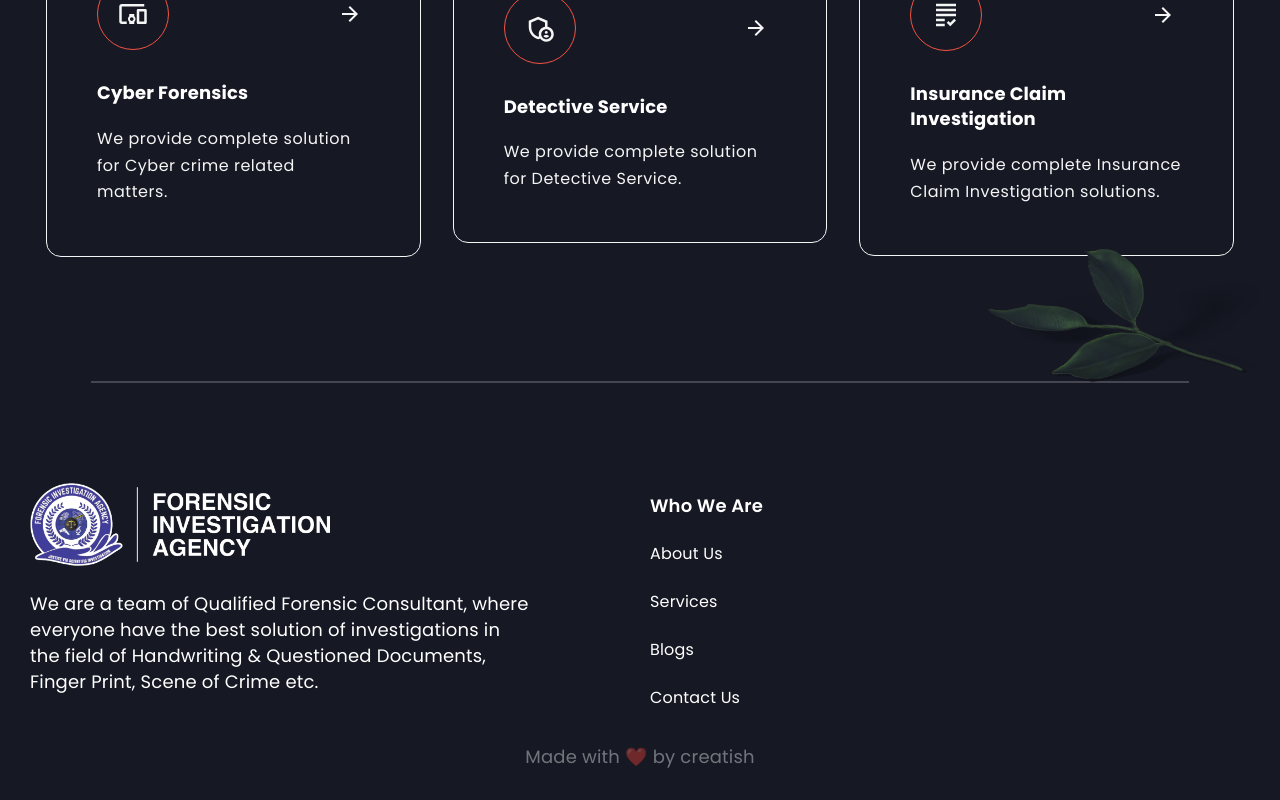
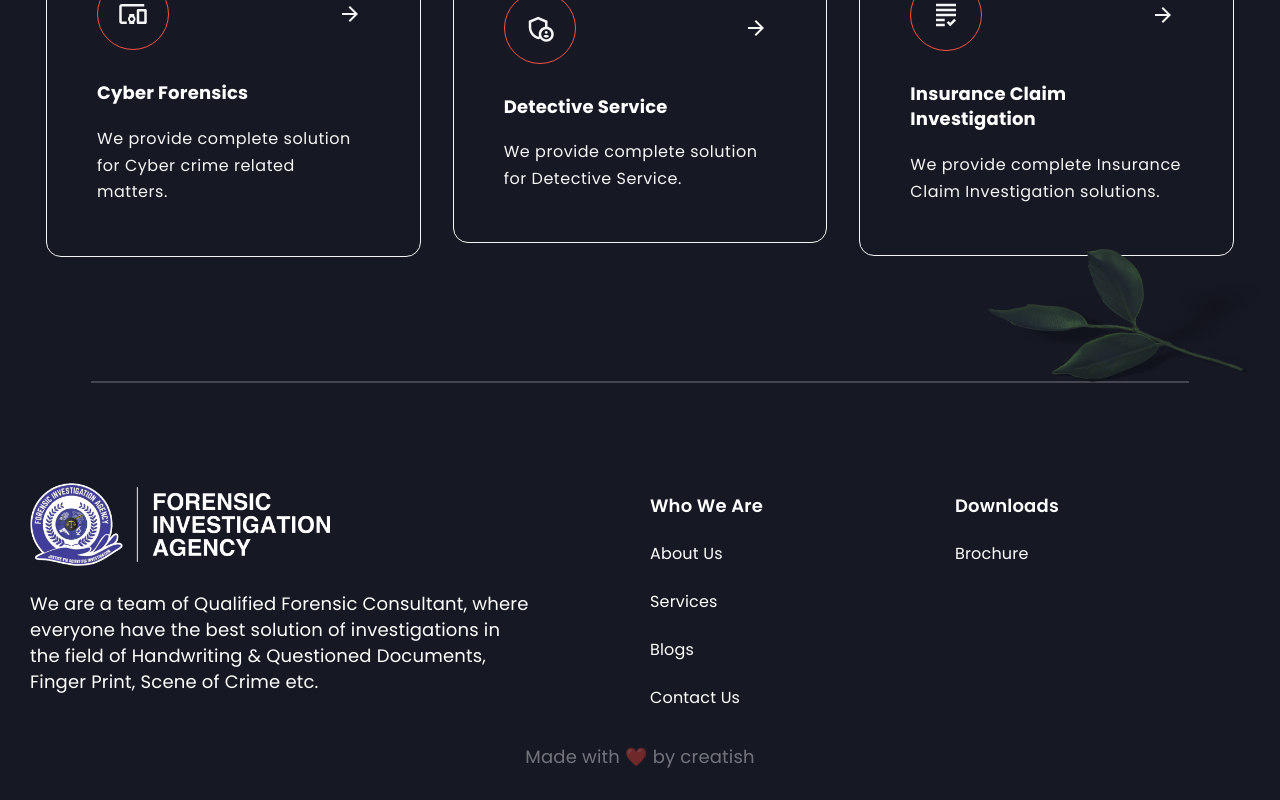
Before and after one commit to Creatishin/fiabilaspurcgcom, a React (Create React App) app: page /quote in a window 1280 px wide. Shown: the part 2497-3297 px from the top of the page. Built offline with nearby package versions, Linux system fonts and the light colour scheme; the HTML template or start-up script is replaced by a standard one.

Commit message:
Download File

```diff
--- a/src/Components/Modals/Footer.tsx
+++ b/src/Components/Modals/Footer.tsx
@@ -1,7 +1,9 @@
-import { Box, Grid, Typography } from "@mui/material";
+import { Box, Grid, Typography, Link } from "@mui/material";
 import React from "react";
 import logo from "../../Assets/Icons/FIALOGO.png";
 import { useNavigate } from "react-router-dom";
+//@ts-ignore
+import Bro from '../../Assets/Files/Broucher.pdf';
 
 function Footer({ theme }: { theme: any }) {
   const style = {
@@ -52,6 +54,8 @@ function Footer({ theme }: { theme: any }) {
       cursor: "pointer",
       fontSize: "16px",
       fontWeight: 400,
+      color:'white',
+      textTransform:"none"
     } as React.CSSProperties,
     linkText__privacy: {
       cursor: "pointer",
@@ -140,6 +144,21 @@ function Footer({ theme }: { theme: any }) {
               Contact Us
             </Typography>
           </Grid>
+          <Grid item xs={6} sm={6} md={3} style={style.whoWeAre}>
+            <Typography variant="body2" fontWeight="600" color="white">
+              Downloads
+            </Typography>
+            <Link
+              href={Bro}
+              sx={style.linkText}
+              target="_blank"
+              rel="noreferrer"
+              variant="body2"
+              download="Forensic Investigation Agency"
+            >
+              Brochure
+            </Link>
+          </Grid>
         </Grid>
         <Box style={style.policyNsocial}>
           <Box style={style.love}>
```
Also changed, not shown: 1 other file (tests, documents, lock files or other folders).
